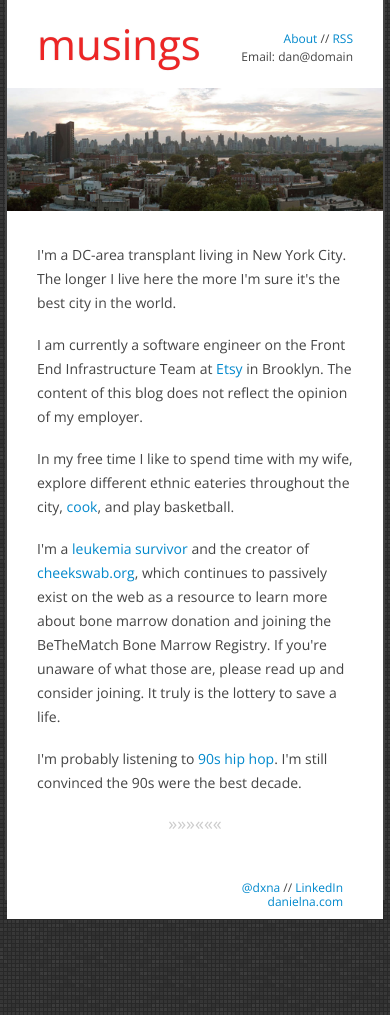
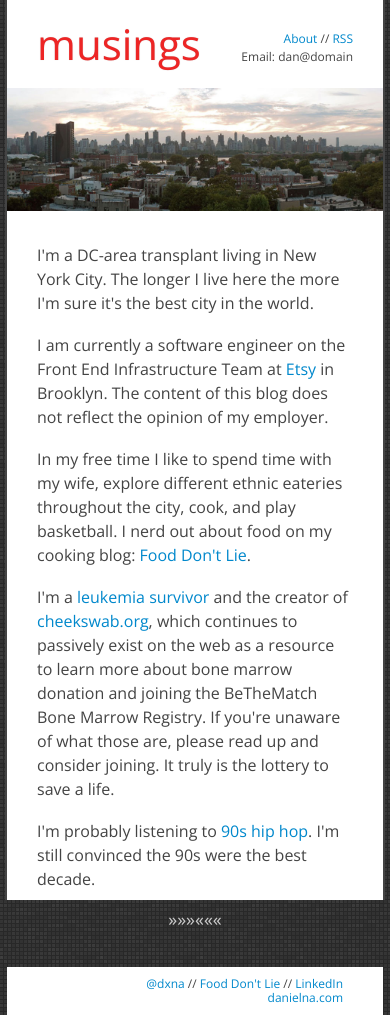
Before and after one commit to danielna/danielna.github.com, a Jekyll site: the page built from about.html, in a window 390 px wide. Built offline with Jekyll 4.4.1, drawn with Linux system fonts in a browser that asks for light colours; nearby versions of some CDN libraries; library files that are not in the unit come from our copies; Markdown is read by kramdown in place of the engine named in the settings.

Commit message:
Update blog with europe travel post, as well as updates to footer and about page

```diff
--- a/_config.yml
+++ /dev/null
@@ -1,2 +0,0 @@
-markdown: rdiscount
-pygments: true
--- a/_includes/footer.html
+++ b/_includes/footer.html
@@ -1,4 +1,5 @@
 <a href="http://www.twitter.com/dxna" title="@dxna" target="_blank">@dxna</a> //
+<a href="http://www.fooddontlie.com/" title="Food Don't Lie" target="_blank">Food Don't Lie</a> //
 <a href="http://www.linkedin.com/in/danielna" title="LinkedIn" target="_blank">LinkedIn</a>
 <br/>
 <a href="http://www.danielna.com" title="danielna.com" target="_blank">danielna.com</a>
--- a/about.html
+++ b/about.html
@@ -14,7 +14,7 @@ I am currently a software engineer on the Front End Infrastructure Team at <a hr
 </p>
 
 <p>
-In my free time I like to spend time with my wife, explore different ethnic eateries throughout the city, <a href="http://www.fooddontlie.com" target="_blank">cook</a>, and play basketball.
+In my free time I like to spend time with my wife, explore different ethnic eateries throughout the city, cook, and play basketball.  I nerd out about food on my cooking blog: <a href="http://www.fooddontlie.com" target="_blank">Food Don't Lie</a>.
 </p>
 
 <p>
@@ -22,7 +22,7 @@ I'm a <a href="http://www.cheekswab.org/about-cheekswab/founders-story/" target=
 </p>
 
 <p>
-I'm probably listening to <a href="https://www.youtube.com/watch?v=qA2_-eQ26tY" target="_blank">90s hip hop</a>. I'm still convinced the 90s were the best decade.
+I'm probably listening to <a href="https://www.youtube.com/watch?v=qA2_-eQ26tY&t=18s" target="_blank">90s hip hop</a>. I'm still convinced the 90s were the best decade.
 </p>
 
 <div class="separator">&raquo;&raquo;&raquo;&laquo;&laquo;&laquo;</div>
--- a/assets/css/screen.css
+++ b/assets/css/screen.css
@@ -1,7 +1,7 @@
 /* line 7, ../sass/screen.scss */
 * {
+  -moz-box-sizing: border-box;
   -webkit-box-sizing: border-box;
-  -moz-box-sizing: border-box;
   box-sizing: border-box;
 }
 
@@ -15,7 +15,7 @@ body {
   display: block;
   position: relative;
   height: 100%;
-  background: url("/assets/img/bg_grid.png") repeat black;
+  background: url("/assets/img/bg_grid.png") repeat #000;
   font-family: "Open Sans", "Helvetica Neue", Helvetica, Arial, sans-serif;
   font-size: 14px;
   color: #444;
@@ -59,9 +59,9 @@ header a.page-heading {
   display: block;
   font-family: "Open Sans", "Helvetica Neue", Helvetica, Arial, sans-serif;
   font-size: 42px;
-  color: #ed2525;
+  color: #ED2525;
   text-shadow: 0px 0px 1px #ccc;
-  filter: dropshadow(color=#cccccc, offx=0, offy=0);
+  filter: dropshadow(color=#ccc, offx=0, offy=0);
   text-decoration: none;
   margin: 0 auto;
   padding: 20px 0;
@@ -265,7 +265,7 @@ a {
   position: relative;
   display: inline;
   text-decoration: none;
-  color: #0088cc;
+  color: #0088CC;
 }
 /* line 242, ../sass/screen.scss */
 .container a:hover, header .right a:hover, footer a:hover {
@@ -393,8 +393,8 @@ img.home-top {
 }
 /* line 349, ../sass/screen.scss */
 img.bordered {
+  -moz-box-sizing: border-box;
   -webkit-box-sizing: border-box;
-  -moz-box-sizing: border-box;
   box-sizing: border-box;
   padding: 2px;
   border: 1px solid #f2f2f2;
@@ -428,8 +428,8 @@ ul {
   font-family: "Open Sans", "Helvetica Neue", Helvetica, Arial, sans-serif;
   font-size: 18px;
   line-height: 26px;
+  -moz-box-sizing: border-box;
   -webkit-box-sizing: border-box;
-  -moz-box-sizing: border-box;
   box-sizing: border-box;
 }
 /* line 382, ../sass/screen.scss */
@@ -480,16 +480,14 @@ ul.narrow {
   position: relative;
   width: 80%;
   margin: 0 auto;
+  -moz-border-radius: 4px;
   -webkit-border-radius: 4px;
-  -moz-border-radius: 4px;
-  -ms-border-radius: 4px;
-  -o-border-radius: 4px;
   border-radius: 4px;
   background-color: #f2f2f2;
   border: 1px solid #bfbfbf;
   padding: 10px 20px;
+  -moz-box-shadow: 0px 0px 5px #c1c1c1 inset;
   -webkit-box-shadow: 0px 0px 5px #c1c1c1 inset;
-  -moz-box-shadow: 0px 0px 5px #c1c1c1 inset;
   box-shadow: 0px 0px 5px #c1c1c1 inset;
 }
 
@@ -611,8 +609,8 @@ h1 + blockquote {
   /* line 535, ../sass/screen.scss */
   .wrapper {
     width: 380px;
+    -moz-box-sizing: border-box;
     -webkit-box-sizing: border-box;
-    -moz-box-sizing: border-box;
     box-sizing: border-box;
   }
 
@@ -626,66 +624,76 @@ h1 + blockquote {
     font-size: 24px;
   }
 
-  /* line 547, ../sass/screen.scss */
+  /* line 546, ../sass/screen.scss */
+  h2, h3 {
+    margin-top: 0;
+  }
+
+  /* line 549, ../sass/screen.scss */
+  .photo-block {
+    margin: 0 0 8px 0;
+  }
+
+  /* line 553, ../sass/screen.scss */
   p, li {
-    font-size: 14px;
+    font-size: 16px;
     line-height: 24px;
   }
 
-  /* line 553, ../sass/screen.scss */
+  /* line 559, ../sass/screen.scss */
   a#about-cheekswab-link img#about-cheekswab {
     width: 200px;
     margin: 0px 0px 20px 35px;
   }
 
-  /* line 559, ../sass/screen.scss */
+  /* line 565, ../sass/screen.scss */
   ol {
     padding: 10px 10px 5px 10px;
   }
 
-  /* line 563, ../sass/screen.scss */
+  /* line 569, ../sass/screen.scss */
   ul {
     padding-left: 10px;
   }
-  /* line 565, ../sass/screen.scss */
+  /* line 571, ../sass/screen.scss */
   ul.narrow {
     margin-left: 5px;
   }
-  /* line 567, ../sass/screen.scss */
+  /* line 573, ../sass/screen.scss */
   ul.narrow li {
     font-size: 14px;
   }
 
-  /* line 573, ../sass/screen.scss */
+  /* line 579, ../sass/screen.scss */
   blockquote {
     margin-left: 0px;
   }
-  /* line 575, ../sass/screen.scss */
+  /* line 581, ../sass/screen.scss */
   blockquote p {
-    font-size: 14px;
-    line-height: 21px;
+    font-size: 16px;
+    line-height: 26px;
     margin-bottom: 14px;
   }
 
-  /* line 581, ../sass/screen.scss */
+  /* line 587, ../sass/screen.scss */
   .quote-source {
     font-size: 10px;
   }
 
-  /* line 585, ../sass/screen.scss */
+  /* line 591, ../sass/screen.scss */
   a.post-title {
     margin: 3px 0;
     font-size: 16px !important;
     line-height: 18px !important;
   }
 
-  /* line 590, ../sass/screen.scss */
+  /* line 596, ../sass/screen.scss */
   p.post-subtitle {
     font-size: 14px !important;
     line-height: 18px !important;
   }
 
-  /* line 595, ../sass/screen.scss */
+  /* line 601, ../sass/screen.scss */
   .separator {
     margin-bottom: 1em;
   }
```
Also changed, not shown: _posts/2013-12-06-jim-the-boy-with-autism.md (+8 -8 lines), _posts/2015-07-19-a-trip-to-europe.md (added, +178 -0 lines), assets/css/hoop-dreams.css (+6 -6 lines), assets/sass/screen.scss (+9 -3 lines), assets/img/2015-07-19/amsterdam-bikes.jpg (added), assets/img/2015-07-19/amsterdam-museum.jpg (added), assets/img/2015-07-19/amsterdam-stroopwafel.jpg (added), assets/img/2015-07-19/amsterdam.jpg (added), assets/img/2015-07-19/copenhagen-polser.jpg (added), assets/img/2015-07-19/copenhagen-segway.jpg (added), assets/img/2015-07-19/copenhagen.jpg (added), assets/img/2015-07-19/paris-cafe.jpg (added), assets/img/2015-07-19/paris-pastry.jpg (added), assets/img/2015-07-19/paris-swings.jpg (added), 1 more files.
